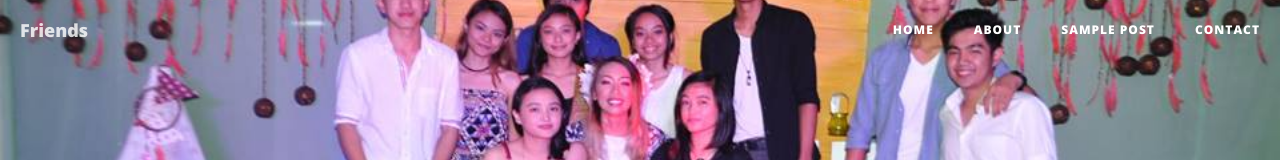
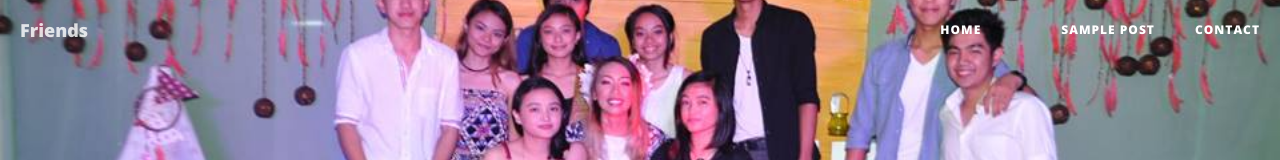
Before and after one commit to christianalambra/Blog, a website: page index.html in a window 1280 px wide. Shown: the top 160 px of the page. Drawn offline with nearby package versions, Linux system fonts and the light colour scheme.

Commit message:
Update index.html

```diff
--- a/index.html
+++ b/index.html
@@ -52,7 +52,7 @@
                         <a href="index.html">Home</a>
                     </li>
                     <li>
-                        <a href="about.html">About</a>
+                        <a href="about.html"></a>
                     </li>
                     <li>
                         <a href="post.html">Sample Post</a>
```
